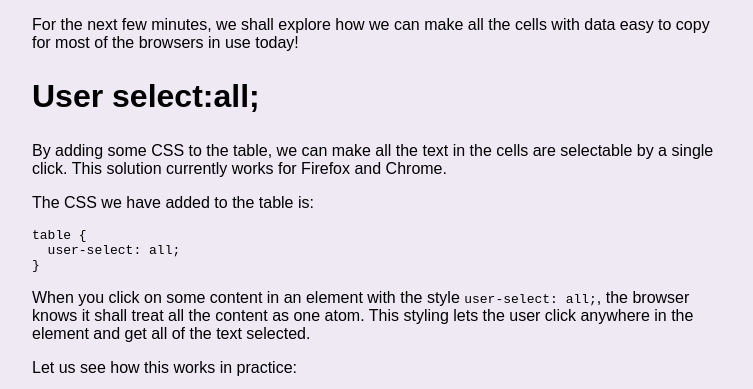
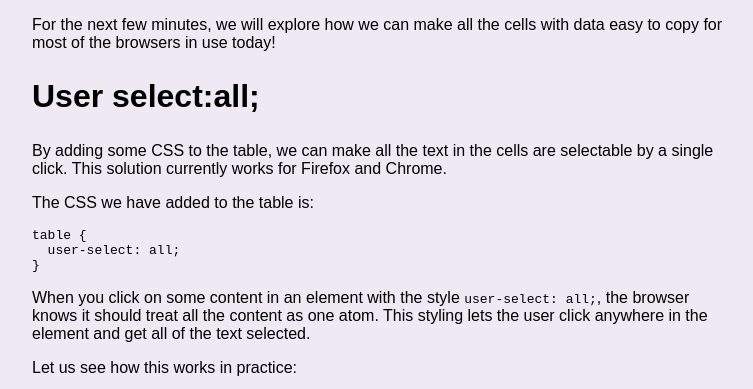
Before and after one commit to dagfs/dagfs.github.io, a Jekyll site: the page built from artikler/jul/user-select.md, in a window 1280 px wide and 900 px high, scrolled down 550 px, cut to the strip 244-633 px from the top of the window. Shown: the whole strip, without its empty margins (258-1011 px from the left). Built offline with Jekyll 4.4.1, drawn with Linux system fonts in a browser that asks for light colours; our own code applies the rules of GitHub Pages for plain Markdown files.

Commit message:
Update user-select.md

````diff
--- a/artikler/jul/user-select.md
+++ b/artikler/jul/user-select.md
@@ -9,7 +9,7 @@ The following table contains some cells that are easy to copy, and some that are
   (<a href='https://codepen.io/dagfs'>@dagfs</a>) on <a href='https://codepen.io'>CodePen</a>.
 </iframe>
 
-For the next few minutes, we shall explore how we can make all the cells with data easy to copy for most of the browsers in use today!
+For the next few minutes, we will explore how we can make all the cells with data easy to copy for most of the browsers in use today!
 
 ## User select:all;
 
@@ -23,7 +23,7 @@ table {
 }
 ```
 
-When you click on some content in an element with the style `user-select: all;`, the browser knows it shall treat all the content as one atom. This styling lets the user click anywhere in the element and get all of the text selected.
+When you click on some content in an element with the style `user-select: all;`, the browser knows it should treat all the content as one atom. This styling lets the user click anywhere in the element and get all of the text selected.
 
 Let us see how this works in practice:
 
````
